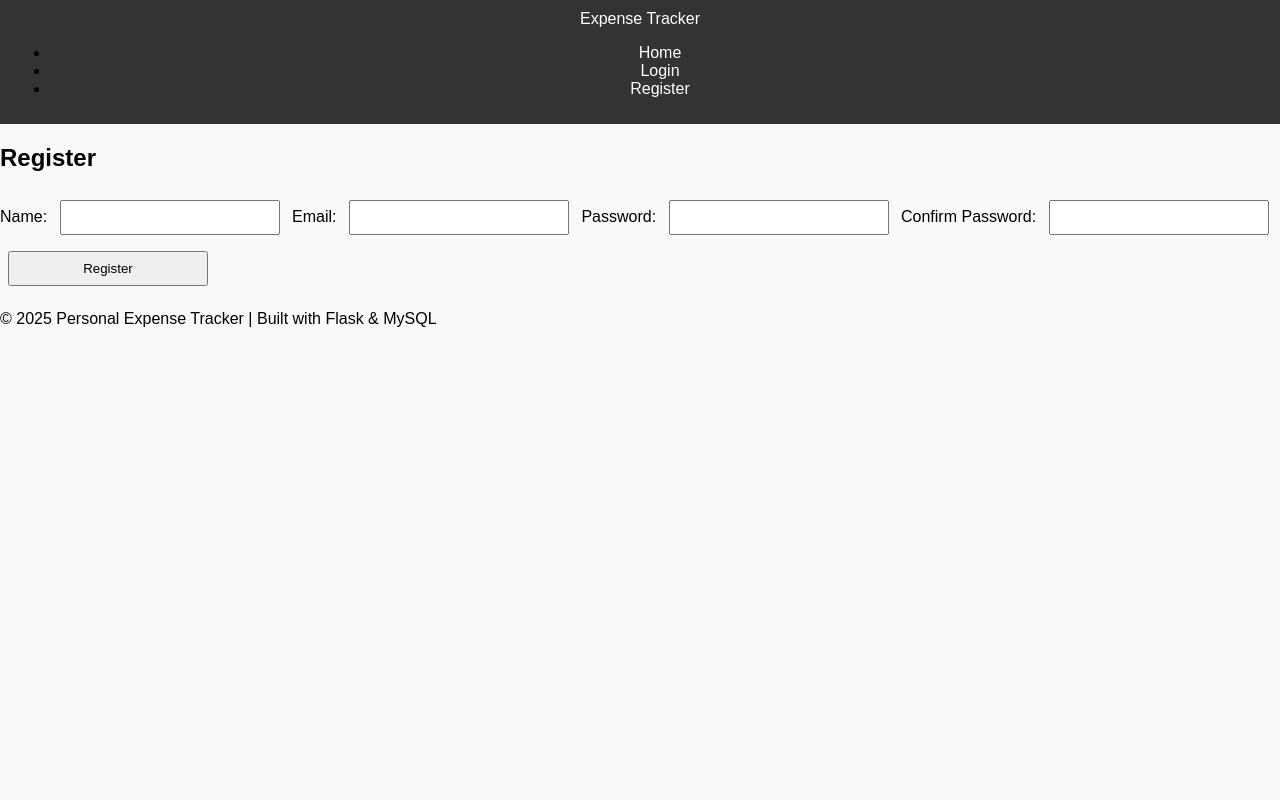
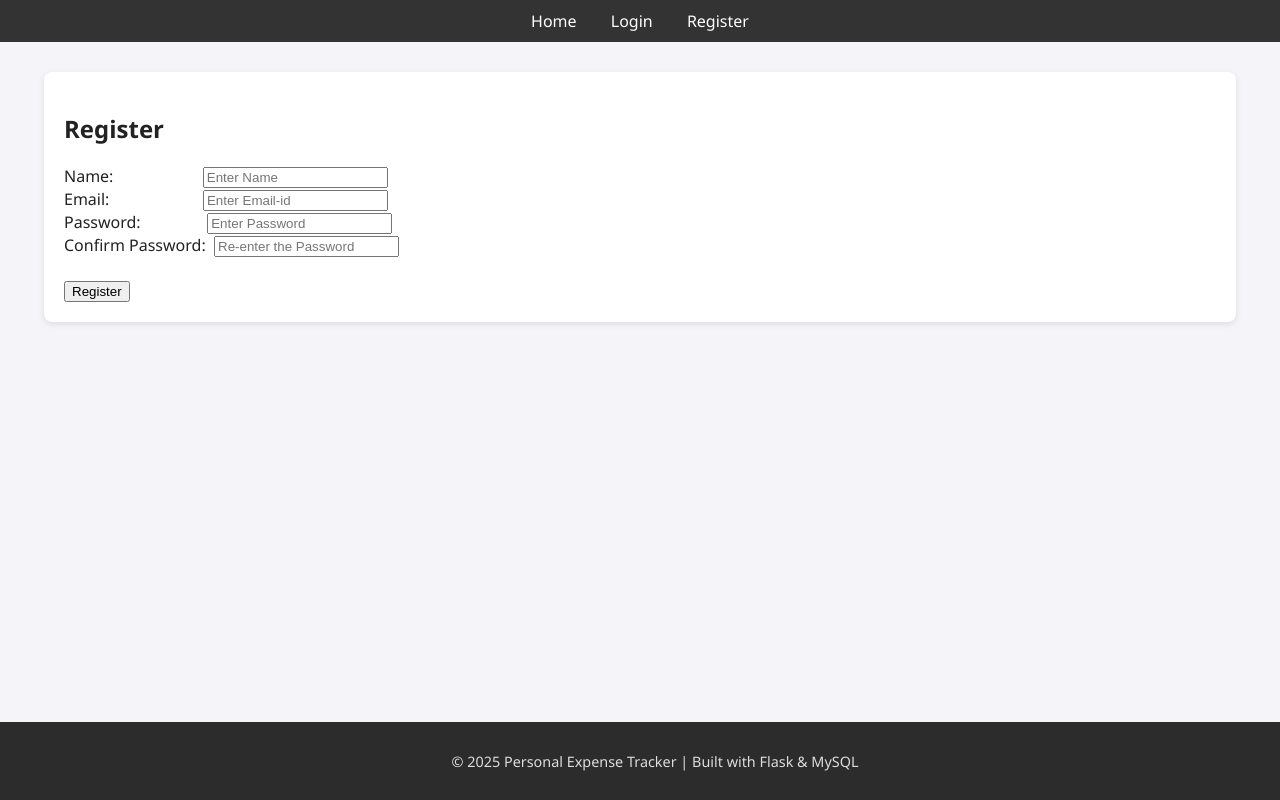
Before and after one commit to Sai-Hemanth-Kumar/Personal_Expense_Tracker, a Flask app: page /register in a window 1280 px wide. Run offline with Flask 3, Linux system fonts and the light colour scheme.

Commit message:
Updating Signing

```diff
--- a/static/css/style.css
+++ b/static/css/style.css
@@ -1,10 +1,12 @@
+/* ===== General ===== */
 body {
-  font-family: Arial, sans-serif;
-  background-color: #f9f9f9;
+  font-family: 'Segoe UI', Tahoma, Geneva, Verdana, sans-serif;
   margin: 0;
-  padding: 0;
+  background: #f4f4f9;
+  color: #222;
 }
 
+/* ===== Navbar ===== */
 nav {
   background-color: #333;
   padding: 10px;
@@ -16,14 +18,76 @@ nav a {
   margin: 0 15px;
   text-decoration: none;
 }
+/*
+.navbar {
+  background: #2c2c2c;
+  padding: 12px 0;
+}
 
-.content {
-  padding: 20px;
+.navbar .container {
+  display: flex;
+  justify-content: space-between;
+  align-items: center;
+  width: 90%;
+  margin: 0 auto;
+}
+
+.logo {
+  color: #fff;
+  text-decoration: none;
+  font-size: 1.3em;
+  font-weight: bold;
+}
+
+.nav-links {
+  list-style: none;
+  display: flex;
+  gap: 20px;
+  margin: 0;
+}
+
+.nav-links li a {
+  color: #fff;
+  text-decoration: none;
+  font-weight: 500;
+  transition: 0.3s;
+}
+
+.nav-links li a:hover {
+  color: #00adb5;
+}
+*/
+/* ===== Flash Messages ===== */
+.alert {
+  padding: 10px 15px;
+  margin: 10px auto;
+  width: 90%;
+  border-radius: 4px;
+  color: #fff;
   text-align: center;
 }
+.alert.success { background: #28a745; }
+.alert.error { background: #dc3545; }
 
-form input, button {
-  margin: 8px;
-  padding: 8px;
-  width: 200px;
+/* ===== Main Content ===== */
+.main-content {
+  width: 90%;
+  margin: 30px auto;
+  background: #fff;
+  padding: 20px;
+  border-radius: 8px;
+  box-shadow: 0 2px 6px rgba(0,0,0,0.1);
 }
+
+/* ===== Footer ===== */
+.footer {
+  text-align: center;
+  background: #2c2c2c;
+  color: #ddd;
+  padding: 15px;
+  margin-top: 30px;
+  font-size: 0.9em;
+  position: fixed;
+  width: 100%;
+  bottom: 0;
+}
--- a/templates/base.html
+++ b/templates/base.html
@@ -10,6 +10,19 @@
 <body>
 
   <!-- ===== NAVBAR ===== -->
+  <nav>
+    {% if session.user_id %}
+      <a href="{{ url_for('dashboard') }}">Dashboard</a>
+      <a href="{{ url_for('add_expense') }}">Add Expense</a>
+      <a href="{{ url_for('profile') }}">Profile</a>
+      <a href="{{ url_for('logout') }}">Logout</a>
+    {% else %}
+      <a href="{{ url_for('home') }}">Home</a>
+      <a href="{{ url_for('login') }}">Login</a>
+      <a href="{{ url_for('register') }}">Register</a>
+    {% endif %}
+    </nav>
+  <!--
   <nav class="navbar">
     <div class="container">
       <a href="{{ url_for('home') }}" class="logo">Expense Tracker</a>
@@ -27,6 +40,7 @@
       </ul>
     </div>
   </nav>
+-->
 
   <!-- ===== FLASH MESSAGES ===== -->
   {% with messages = get_flashed_messages(with_categories=true) %}
--- a/templates/home.html
+++ b/templates/home.html
@@ -1,6 +1,6 @@
 {% extends 'base.html' %}
 {% block content %}
-<h2>Welcome to the Personal Expense Tracker</h2>
-<p>Track your daily expenses easily.</p>
-<a href="{{ url_for('login') }}" class="btn">Get Started</a>
+<h2 align="center">Welcome to the Personal Expense Tracker</h2>
+<p align="center">Track your daily expenses easily.</p>
+<p align="center"> <a href="{{ url_for('login') }}" class="btn">Get Started</a> </p>
 {% endblock %}
--- a/templates/register.html
+++ b/templates/register.html
@@ -3,17 +3,17 @@
 <h2>Register</h2>
 
 <form method="POST" action="{{ url_for('register') }}">
-  <label>Name:</label>
-  <input type="text" name="name" required>
+  <label>Name:&emsp;&nbsp;&nbsp;&nbsp;&nbsp;&nbsp;&nbsp;&nbsp;&nbsp;&nbsp;&nbsp;&nbsp;&nbsp;&nbsp;&nbsp;&nbsp;&nbsp;&thinsp;</label>
+  <input type="text" placeholder="Enter Name" name="name" required> <br>
 
-  <label>Email:</label>
-  <input type="email" name="email" required>
+  <label>Email:&emsp;&nbsp;&nbsp;&nbsp;&nbsp;&nbsp;&nbsp;&nbsp;&nbsp;&nbsp;&nbsp;&nbsp;&nbsp;&nbsp;&nbsp;&nbsp;&nbsp;&nbsp;&thinsp;</label>
+  <input type="email" placeholder="Enter Email-id" name="email" required> <br>
 
-  <label>Password:</label>
-  <input type="password" name="password" required>
+  <label>Password:&nbsp;&nbsp;&nbsp;&nbsp;&nbsp;&nbsp;&nbsp;&nbsp;&nbsp;&nbsp;&nbsp;&nbsp;&nbsp;&nbsp;&nbsp;</label>
+  <input type="password" placeholder="Enter Password" name="password" required> <br>
 
-  <label>Confirm Password:</label>
-  <input type="password" name="confirm_password" required>
+  <label>Confirm Password:&nbsp;</label>
+  <input type="password" placeholder="Re-enter the Password" name="confirm_password" required> <br> <br>
 
   <button type="submit">Register</button>
 </form>
```
Also changed, not shown: templates/login.html (+6 -2 lines).
